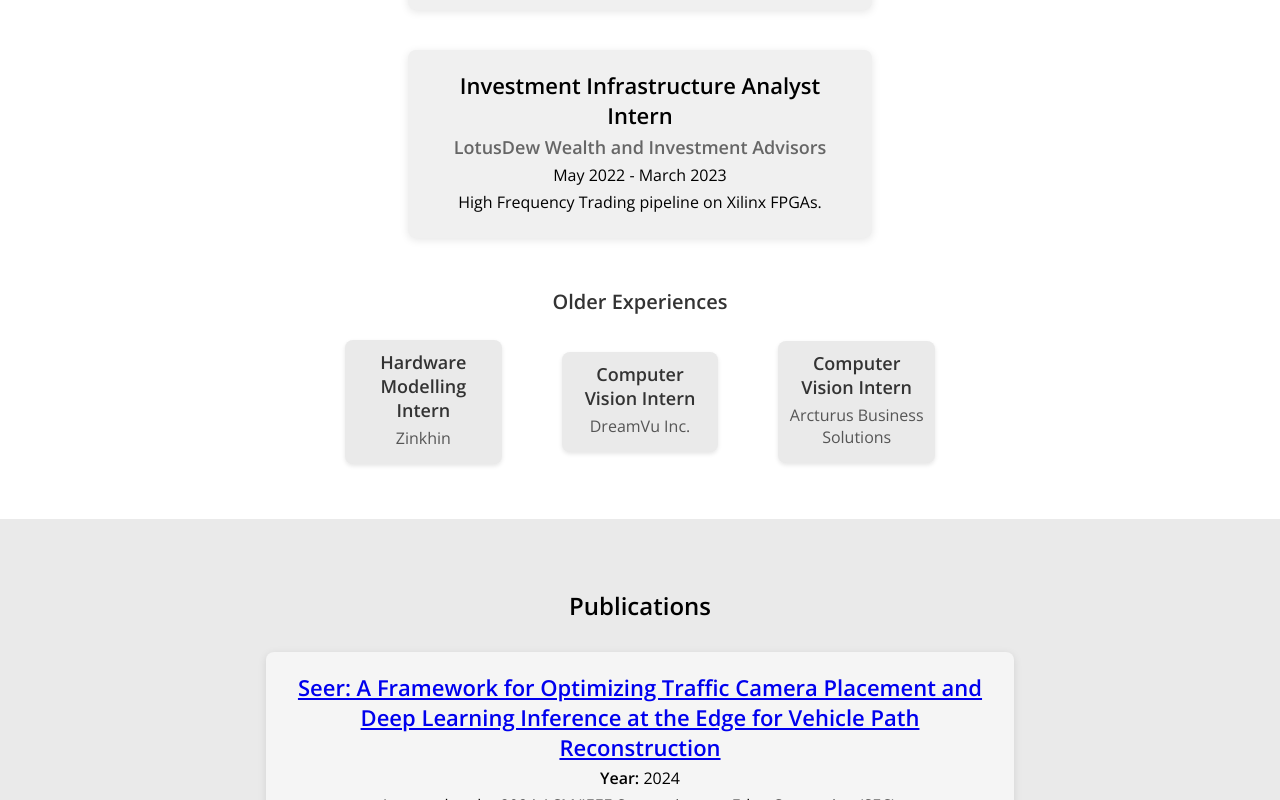
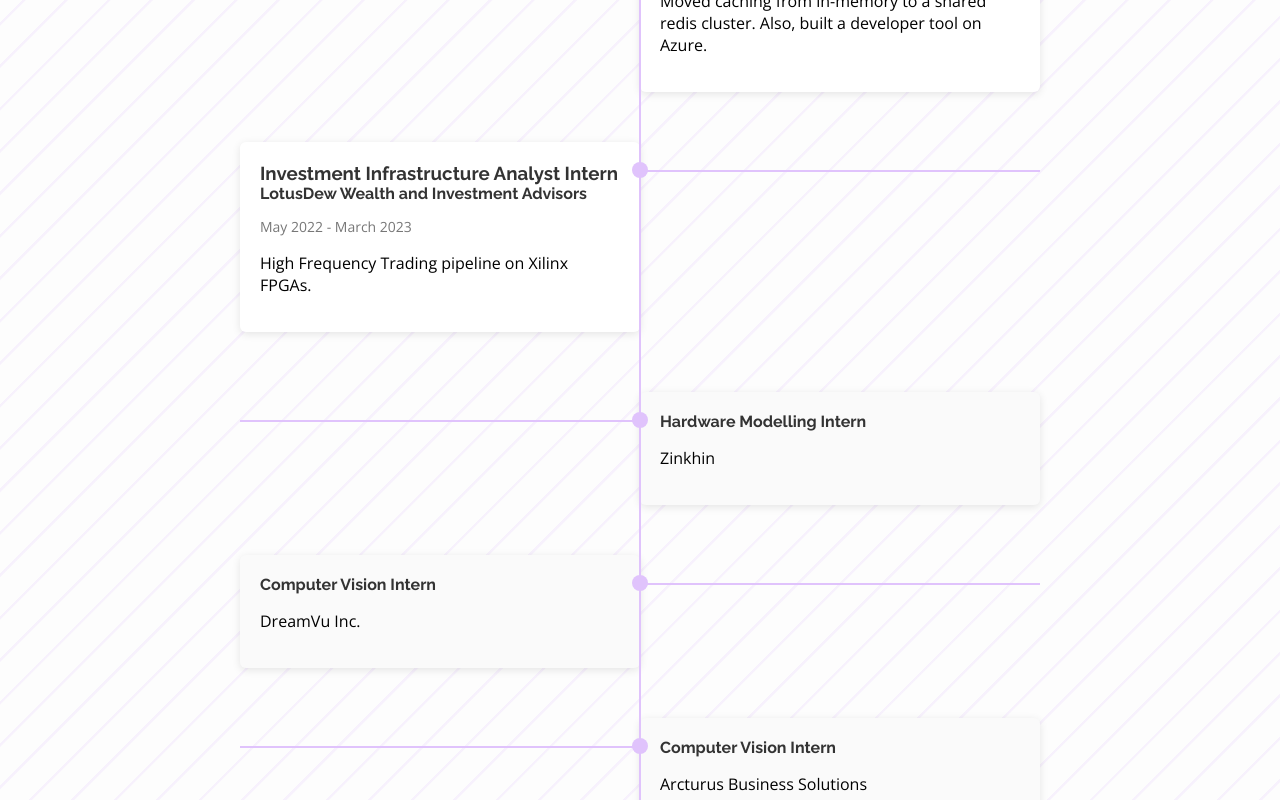
Before and after one commit to siddhant2001/sjain, a React (Create React App) app: page / in a window 1280 px wide. Shown: the part 1560-2360 px from the top of the page. Built offline with nearby package versions, Linux system fonts and the light colour scheme.

Commit message:
update experience

```diff
--- a/package.json
+++ b/package.json
@@ -8,6 +8,7 @@
     "@testing-library/jest-dom": "^5.17.0",
     "@testing-library/react": "^13.4.0",
     "@testing-library/user-event": "^13.5.0",
+    "aos": "^2.3.4",
     "react": "^18.3.1",
     "react-dom": "^18.3.1",
     "react-scripts": "5.0.1",
--- a/src/App.js
+++ b/src/App.js
@@ -4,6 +4,7 @@ import Navbar from './components/Navbar';
 import About from './components/About';
 import Experience from './components/Experience';
 import Publications from './components/Publications';
+import Footer from './components/Footer';
 import '@fortawesome/fontawesome-free/css/all.min.css';
 
 function App() {
@@ -13,6 +14,7 @@ function App() {
       <div id="about"><About /></div>
       <div id="experience"><Experience /></div>
       <div id="publications"><Publications /></div>
+      <Footer />
     </div>
   );
 }
--- a/src/components/About.css
+++ b/src/components/About.css
@@ -24,6 +24,7 @@ html {
   background: radial-gradient(
     circle at var(--mouse-x, 50%) var(--mouse-y, 50%),
     rgba(171, 122, 216, 0.5),
+    rgba(171, 122, 216, 0.3),
     rgba(171, 122, 216, 0.01)
   ),
   #fdfdfd;
@@ -37,27 +38,24 @@ html {
   display: flex;
   flex-direction: column;
   align-items: center;
-  perspective: 100px;
 }
 
-/* Profile photo */
-.profile-photo {
+.profile-photo-container {
   width: 300px;
   height: 300px;
-  border-radius: 50%;
-  object-fit: cover;
-  object-position: center;
-  overflow: hidden;
-  transition: transform 0.3s ease;
-  transform-style: preserve-3d;
+  overflow: hidden;    /* Hides the overflow caused by scaling */
+  border-radius: 50%;  /* Makes the container circular */
 }
 
-/* Parallax effect is applied inline via style attribute in React */
+/* Image styles */
+.profile-photo {
+  width: 100%;
+  height: 100%;
+  object-fit: cover;
+  object-position: 50% 20%; /* Adjust to focus on your face */
+  transform-origin: center; /* Ensures scaling happens from the center */
+}
 
-/* Hover effect on profile photo */
-.profile-photo:hover {
-  transform: rotateY(90deg) rotateX(5deg);
-}
 
 .name {
   font-family: 'Raleway', sans-serif;
@@ -98,14 +96,19 @@ html {
   color: #007bff;
 }
 
-/* Responsive adjustments */
 @media screen and (max-width: 600px) {
   .name {
     font-size: 2em;
   }
 
-  .profile-photo {
+  .profile-photo-container {
     width: 200px;
     height: 200px;
   }
+
+  .profile-photo {
+    transform: scale(1.8);
+    object-position: 50% 0%; /* Adjust to focus on your face */
+  }
+
 }
--- a/src/components/About.js
+++ b/src/components/About.js
@@ -40,12 +40,17 @@ const About = () => {
   return (
     <section className="about">
       <div className="about-content" style={{ 'opacity' : textOpacity }}>
+      <div className="profile-photo-container">
         <img
           src="profile.jpg"
           alt="Siddhant Jain"
           className="profile-photo"
-          style={{ transform: `translateY(${offsetY * 0.2}px)` }}
+          style={{
+            transform: `translateY(${offsetY * 0.1}px) scale(1.4)`,
+            transition: 'transform 0.6s ease',
+          }}
         />
+      </div>
         <h1>
           <span className="name">Siddhant Jain</span>
         </h1>
--- a/src/components/Experience.css
+++ b/src/components/Experience.css
@@ -1,81 +1,196 @@
+/* Experience Section */
 .experience {
-  padding: 50px;
-  background-color: #fff;
+  padding: 50px 20px;
+  background-color: #fdfdfd; /* Keep your existing background color */
   text-align: center;
+  font-family: 'Open Sans', sans-serif;
+
+  /* Add this background image for the diagonal lines */
+  background-image: repeating-linear-gradient(
+    135deg,
+    rgba(224, 195, 252, 0.2) 0px,
+    rgba(224, 195, 252, 0.2) 2px,
+    transparent 3px,
+    transparent 30px
+  );
+
 }
 
-.experience h2 {
+/* Timeline */
+.timeline {
+  position: relative;
+  margin: 0 auto;
+  padding: 20px 0;
+  max-width: 800px;
+}
+
+/* Timeline Line */
+.timeline::after {
+  content: '';
+  position: absolute;
+  width: 2px;
+  background-color: #e0c3fc;
+  top: 0;
+  bottom: 0;
+  left: 50%;
+  transform: translateX(-50%);
+}
+
+/* Timeline Item */
+.timeline-item {
+  position: relative;
+  width: 100%;
+  margin-bottom: 50px;
+  display: flex;
+  justify-content: flex-end;
+  align-items: flex-start;
+}
+
+/* Content */
+.timeline-content {
+  background-color: #fff;
+  position: relative;
+  border-radius: 6px;
+  padding: 20px;
+  width: 45%;
+  box-shadow: 0 2px 8px rgba(0, 0, 0, 0.1);
+  text-align: left;
+  transition: transform 0.3s ease, box-shadow 0.3s ease;
+}
+
+/* Left Side (Even Items) */
+.timeline-item:nth-child(even) {
+  justify-content: flex-start;
+}
+
+.timeline-item:nth-child(even) .timeline-content {
+  text-align: left;
+}
+
+/* Circle at each node */
+.timeline-item::before {
+  content: '';
+  position: absolute;
+  top: 20px;
+  width: 16px;
+  height: 16px;
+  background-color: #e0c3fc;
+  border-radius: 50%;
+  z-index: 1;
+}
+
+.timeline-item:nth-child(odd)::before {
+  right: calc(50% - 8px);
+}
+
+.timeline-item:nth-child(even)::before {
+  left: calc(50% - 8px);
+}
+
+/* Connector lines */
+.timeline-item:nth-child(odd)::after {
+  content: '';
+  position: absolute;
+  top: 28px;
+  right: 50%;
+  width: 50%;
+  height: 2px;
+  background-color: #e0c3fc;
+}
+
+.timeline-item:nth-child(even)::after {
+  content: '';
+  position: absolute;
+  top: 28px;
+  left: 50%;
+  width: 50%;
+  height: 2px;
+  background-color: #e0c3fc;
+}
+
+/* Hover Effects */
+.timeline-content:hover {
+  transform: translateY(-5px);
+  box-shadow: 0 4px 12px rgba(0, 0, 0, 0.15);
+}
+
+/* Experience Titles */
+.timeline-content h3,
+.timeline-content h4 {
+  margin: 0;
+  font-family: 'Raleway', sans-serif;
+  color: #333;
+}
+
+.timeline-content .period {
+  font-size: 14px;
+  color: #777;
+  margin-bottom: 10px;
+}
+
+/* Older Experiences */
+.older-experiences {
+  margin-top: 60px;
+}
+
+.older-experiences h3 {
+  font-size: 24px;
+  font-family: 'Raleway', sans-serif;
+  color: #333;
   margin-bottom: 20px;
 }
 
-.experience-list {
-  display: flex;
-  flex-direction: column;
-  align-items: center;
-  gap: 20px;
-  width: 60%;
-  margin: 0 auto;
+.timeline-item.older .timeline-content {
+  background-color: #fafafa;
 }
 
-.experience-item {
-  background-color: #f0f0f0;
-  border-radius: 8px;
-  padding: 20px;
-  margin: 10px 0;
-  width: 60%;
-  box-shadow: 0 2px 8px rgba(0, 0, 0, 0.1);
+/* Responsive Design */
+@media screen and (max-width: 768px) {
+  /* Timeline Line */
+  .timeline::after {
+    left: 28px; /* Position the timeline line under the nodes */
+    transform: none; /* Remove any transforms */
   }
 
-.experience-item h3 {
-  margin: 0;
-  font-size: 22px;
+  /* Timeline Items */
+  .timeline-item {
+    position: relative;
+    display: flex;
+    flex-direction: row;
+    align-items: flex-start;
+    justify-content: flex-start;
+    margin-bottom: 30px;
   }
 
-.experience-item h4 {
-  margin: 5px 0;
-  font-size: 18px;
-  color: #666;
+  /* Timeline Content */
+  .timeline-item .timeline-content {
+    margin-left: 60px; /* Adjust spacing to accommodate the node */
+    width: calc(100% - 80px); /* Adjust width accordingly */
+    text-align: left;
   }
 
-.experience-item p {
-  margin: 5px 0;
-  font-size: 16px;
+  /* Timeline Nodes */
+  .timeline-item::before {
+    content: '';
+    position: absolute;
+    top: 20px; /* Adjust vertical alignment */
+    left: 20px; /* Align with the timeline line */
+    width: 16px;
+    height: 16px;
+    background-color: #e0c3fc;
+    border-radius: 50%;
+    z-index: 1;
   }
 
-/* Older experiences section */
-.older-experiences-header {
-  margin-top: 40px;
-  font-size: 20px;
-  color: #333;
+  /* Override desktop positioning */
+  .timeline-item:nth-child(odd)::before,
+  .timeline-item:nth-child(even)::before {
+    left: 20px;
+    right: auto; /* Reset the right property */
   }
 
-.older-experience-list {
-  display: flex;
-  flex-direction: row;
-  align-items: center;
-  justify-content: center;
-  gap: 60px;
-  width: 50%;
-  margin: 0 auto;
+  /* Hide connector lines */
+  .timeline-item::after {
+    display: none;
   }
-
-.older-experience-item {
-  background-color: #eaeaea;
-  border-radius: 8px;
-  padding: 10px;
-  margin: 5px 0;
-  width: 50%;
-  box-shadow: 0 2px 4px rgba(0, 0, 0, 0.1);
 }
-
-.older-experience-item h4 {
-  margin: 0;
-  font-size: 18px;
-  color: #333;
-}
-
-.older-experience-item p {
-  margin: 5px 0;
-  font-size: 16px;
-  color: #555;
-}
--- a/src/components/Experience.js
+++ b/src/components/Experience.js
@@ -1,4 +1,4 @@
-import React from 'react';
+import React, { useEffect } from 'react';
 import './Experience.css';
 
 // Import all experiences
@@ -10,36 +10,52 @@ import zinkhin from './experiences/zinkhin';
 import dreamvu from './experiences/dreamvu';
 import arcturus from './experiences/arcturus';
 
+import AOS from 'aos';
+import 'aos/dist/aos.css';
+
 const currentExperiences = [traceable, dgraph, motorq, lotusdew];
 const olderExperiences = [zinkhin, dreamvu, arcturus];
 
 const Experience = () => {
+
+  useEffect(() => {
+    AOS.init({
+      duration: 800,
+      once: true,
+    });
+  }, []);
+
+
   return (
     <section className="experience">
       <h2>Experience</h2>
-          <div className="experience-list">
+      <div className="timeline">
         {currentExperiences.map((exp, index) => (
-              <div key={index} className="experience-item">
+          <div key={index} className="timeline-item" data-aos="fade-up">
+            <div className="timeline-content">
               <h3>{exp.title}</h3>
               <h4>{exp.company}</h4>
-                <p>{exp.period}</p>
+              <p className="period">{exp.period}</p>
               <p>{exp.description}</p>
+            </div>
+          </div>
+        ))}
+
+        <div className="older-experiences">
+          {/* <h3>Older Experiences</h3> */}
+          {olderExperiences.map((exp, index) => (
+            <div key={index} className="timeline-item older" data-aos="fade-up">
+              <div className="timeline-content">
+                <h4>{exp.title}</h4>
+                <p>{exp.company}</p>
+              </div>
             </div>
           ))}
         </div>
-
-          <h3 className="older-experiences-header">Older Experiences</h3>
-          <div className="older-experience-list">
-            {olderExperiences.map((exp, index) => (
-              <div key={index} className="older-experience-item">
-                <h4>{exp.title}</h4>
-                <p>{exp.company}</p>
-              </div>
-            ))}
       </div>
     </section>
   );
-
 };
 
+
 export default Experience;
--- /dev/null
+++ b/src/components/Footer.css
@@ -0,0 +1,18 @@
+.footer {
+    padding: 20px;
+    text-align: center;
+    background-color: #fdfdfd;
+    font-family: 'Open Sans', sans-serif;
+    font-size: 14px;
+    color: #555;
+    border-top: 1px solid #eaeaea;
+  }
+
+  .footer a {
+    color: #007bff;
+    text-decoration: none;
+  }
+
+  .footer a:hover {
+    text-decoration: underline;
+  }
--- /dev/null
+++ b/src/components/Footer.js
@@ -0,0 +1,17 @@
+import React from 'react';
+import './Footer.css';
+
+const Footer = () => {
+  return (
+    <footer className="footer">
+      <p>
+        © {new Date().getFullYear()} Siddhant Jain. View this site's code on{' '}
+        <a href="https://github.com/siddhant2001/sjain/tree/main" target="_blank" rel="noopener noreferrer">
+          GitHub
+        </a>.
+      </p>
+    </footer>
+  );
+};
+
+export default Footer;
```
Also changed, not shown: 1 other file (tests, documents, lock files or other folders). Lines whose indentation alone changed are shown as unchanged.
